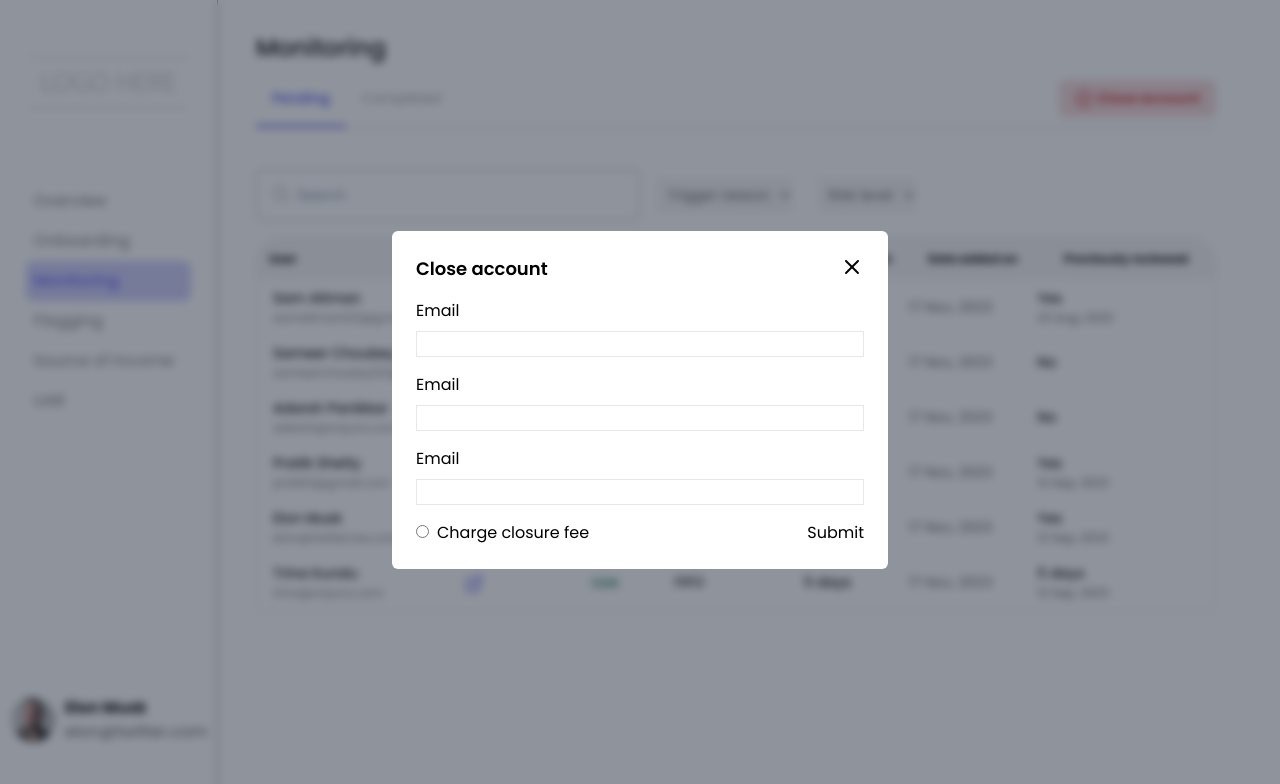
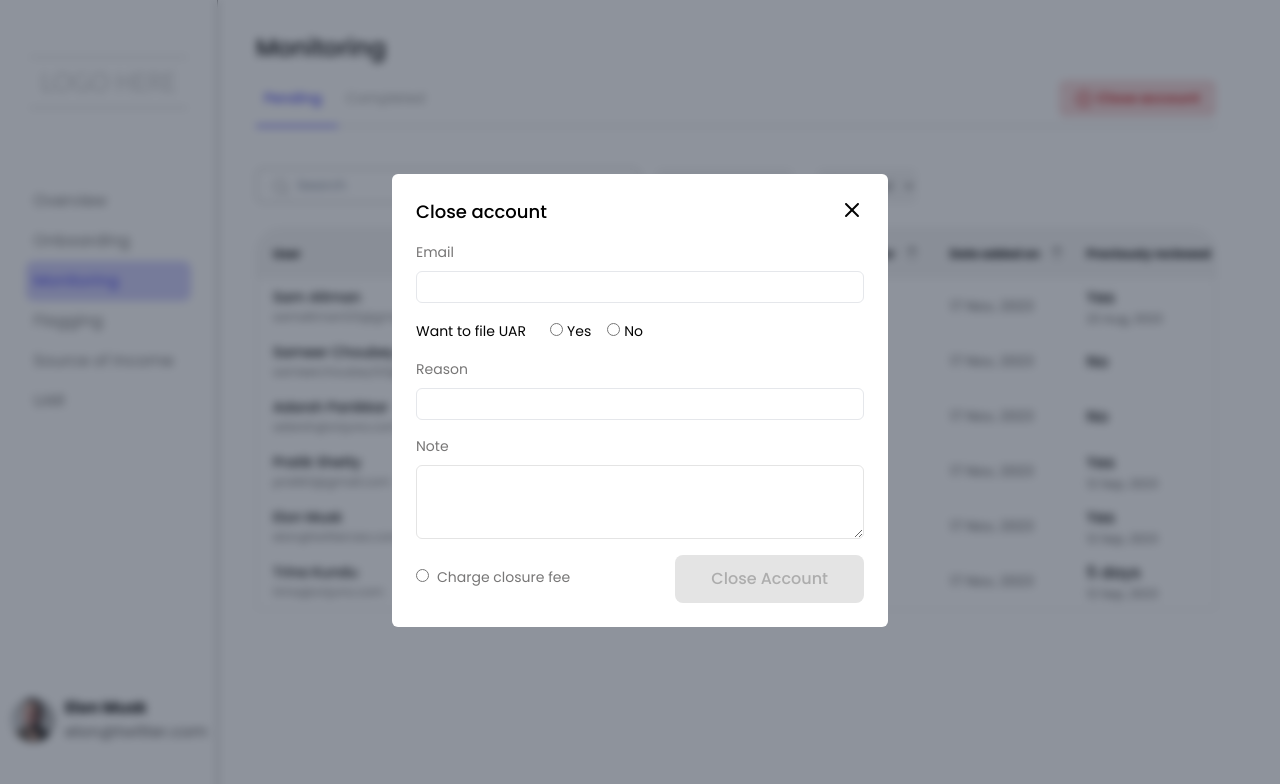
Before and after one commit to sameer2399/juno-assignment, a React (Create React App) app: page /monitoring in a window 1280 px wide. Both pictures are taken after a click on the button "Close account". Shown: the top 784 px of the page. Built offline with nearby package versions, Linux system fonts and the light colour scheme.

Commit message:
added close account modal, filter, search

```diff
--- a/src/components/Modal/closeAccountModal.jsx
+++ b/src/components/Modal/closeAccountModal.jsx
@@ -5,7 +5,7 @@ const CloseAccountModal = ({ isOpen, onClose }) => {
   return (
     <Modal isOpen={isOpen} onClose={onClose}>
       <div className="flex justify-between">
-        <h1 className="text-lg font-semibold">Close account</h1>
+        <h1 className="text-lg text-[18px] font-[500]">Close account</h1>
         <svg
           onClick={onClose}
           width="24"
@@ -31,23 +31,45 @@ const CloseAccountModal = ({ isOpen, onClose }) => {
       </div>
       <form className="mt-4 flex flex-col gap-4">
         <div className="flex flex-col gap-2">
-          <label>Email</label>
-          <input type="text" className="w-full border" />
+          <label className="text-[14px] font-[400] text-[#777676]">Email</label>
+          <input type="text" className="w-full border rounded-md h-8" />
+        </div>
+        <div className="flex gap-6 ">
+          <div>
+            <label className="text-[14px] font-[400] text-[#050505]">Want to file UAR</label>
+          </div>
+
+          <div>
+            <input className="border border-[#C9C8C8]" type="radio" name="" />
+            <label className="ml-1 text-[14px] font-[400] text-[#050505] ">Yes</label>
+            <input className="ml-4" type="radio" name="" />
+            <label className="ml-1 text-[14px] font-[400] text-[#050505]">No</label>
+          </div>
         </div>
         <div className="flex flex-col gap-2">
-          <label>Email</label>
-          <input type="text" className="w-full border" />
+          <label className="text-[14px] text-[#777676]">Reason</label>
+          <input type="text" className="w-full border rounded-md h-8" />
         </div>
         <div className="flex flex-col gap-2">
-          <label>Email</label>
-          <input type="text" className="w-full border" />
+          <label className="text-[14px] text-[#777676]">Note</label>
+          <textarea
+            className="border border-[#E4E4E4] rounded-md"
+            name=""
+            id=""
+            cols="30"
+            rows="3"
+          ></textarea>
         </div>
         <div className="flex justify-between">
-          <div>
+          <div className="mt-[0.65rem]">
             <input type="radio" name="" />
-            <label className="ml-2">Charge closure fee</label>
+            <label className="ml-2 text-[14px] text-[#777676]">
+              Charge closure fee
+            </label>
           </div>
-          <button className="">Submit</button>
+          <button className="bg-[#E4E4E4] text-[#ADADAD] font-[500] text-[16px] py-3 px-9 rounded-lg">
+            Close Account
+          </button>
         </div>
       </form>
     </Modal>
--- a/src/components/Table/index.jsx
+++ b/src/components/Table/index.jsx
@@ -21,7 +21,7 @@ const Table = (props) => {
                 {item.email}
               </p>
             </div>
-            <div className="pt-3">
+            <div className="pt-3 pl-4">
               <img src="./external-link.png" alt="" />
             </div>
           </div>
@@ -30,9 +30,15 @@ const Table = (props) => {
           style={{
             color: checkRiskLevelStatus(item.riskLevel)?.color,
           }}
-          className=" font-[500] text-[14px]"
+          className="flex gap-[0.4rem] font-[600] text-[14px]"
         >
-          {item.riskLevel}
+          <div
+            style={{
+              backgroundColor: checkRiskLevelStatus(item.riskLevel)?.color,
+            }}
+            className="mt-6 h-[0.65rem] w-[0.65rem] rounded-full"
+          ></div>
+          <div className="mt-[1.15rem]">{item.riskLevel}</div>
         </td>
         {selected === "Pending" ? (
           <td className="text-[#050505] font-[500] text-[14px]">
@@ -44,11 +50,11 @@ const Table = (props) => {
           </td>
         )}
         {selected === "Pending" ? (
-          <td className="text-[#050505] font-[500] text-[14px]">
+          <td className="text-[#050505] font-[500] text-[16px]">
             {item.inQueueFor}
           </td>
         ) : (
-          <td className="text-[#050505] font-[500] text-[14px]">
+          <td className="text-[#050505] font-[500] text-[16px]">
             {item.timeToClose}
           </td>
         )}
@@ -57,13 +63,13 @@ const Table = (props) => {
         </td>
         {selected === "Pending" ? (
           <td className="text-[#777676] font-[500] text-[12px]">
-            <p className="text-[#050505] font-[500] text-[14px]">
+            <p className="text-[#050505] font-[500] text-[16px]">
               {item.reviewInfo?.isReviewed}
             </p>
             {item.reviewInfo?.reviewedDate}
           </td>
         ) : (
-          <td className="text-[#777676] font-[500] text-[12px]">
+          <td className="text-[#777676] font-[500] text-[12px] pl-2">
             <p className="text-[#050505] font-[500] text-[14px]">
               {item.actionInfo?.name}
             </p>
@@ -79,23 +85,43 @@ const Table = (props) => {
       <table className="mt-4 table-auto w-[75vw] border border-separate border-spacing-0 border-[#E4E4E4] rounded-t-3xl overflow-hidden">
         <thead className="text-[#050505] text-[12px] font-[500] bg-[#F5F5F5]">
           <tr className="">
-            <th className="p-3 text-left">User</th>
-            <th>Risk level</th>
+            <th className=" text-left w-[30vw] p-4">User</th>
+            <th className=" text-left w-[10vw] gap-2 flex  p-4 pl-0">
+              <div>Risk level</div>
+              <div>
+                <img className="cursor-pointer" src="./chevrons-up-down.png" alt="" />
+              </div>
+            </th>
             {selected === "Pending" ? (
-              <th>Trigger reason</th>
+              <th className="w-[18vw] text-left ">Trigger reason</th>
             ) : (
-              <th>Action reason</th>
+              <th className="w-[18vw] text-left ">Action reason</th>
             )}
             {selected === "Pending" ? (
-              <th>In queue for</th>
+              <th className="w-[10vw] text-left flex gap-2">
+                <div>In queue for</div>
+                <div>
+                  <img className="cursor-pointer" src="./chevrons-up-down.png" alt="" />
+                </div>
+              </th>
             ) : (
-              <th>Time to close</th>
+              <th className="w-[10vw] text-left flex gap-2  ">
+                <div>Time to close</div>
+                <div>
+                  <img className="cursor-pointer" src="./chevrons-up-down.png" alt="" />
+                </div>
+              </th>
             )}
-            <th>Date added on</th>
+            <th className="w-[19vw] text-left ">
+              <div className="flex gap-2"><div>Date added on</div>
+              <div>
+                <img className="cursor-pointer" src="./chevrons-up-down.png" alt="" />
+              </div></div>
+            </th>
             {selected === "Pending" ? (
-              <th>Previously reviewed</th>
+              <th className="w-[16vw] text-left ">Previously reviewed</th>
             ) : (
-              <th>Action taken by</th>
+              <th className="w-[16vw] text-left pl-2">Action taken by</th>
             )}
           </tr>
         </thead>
--- a/src/pages/Monitoring/index.jsx
+++ b/src/pages/Monitoring/index.jsx
@@ -9,7 +9,7 @@ import { pendingData, completedData } from "../../data/mockData";
 import { useState, useEffect } from "react";
 
 const Monitoring = () => {
-  const [ searchText, setSearchText ] = useState('');
+  const [searchText, setSearchText] = useState("");
   const [triggerReasons, setTriggerReasons] = useState([]);
   const [selectedTab, setSelectedTab] = useState(tabs[0]);
   const [isCloseAccountModalOpen, setIsCloseAccountModalOpen] = useState(false);
@@ -32,7 +32,8 @@ const Monitoring = () => {
 
   const handleFilterDataBasedOnReason = (reason) => {
     if (!data) return;
-    if (reason === "Trigger reason" || reason === "Action reason") return setData(originalData);
+    if (reason === "Trigger reason" || reason === "Action reason")
+      return setData(originalData);
     if (selectedTab.name === "Pending") {
       const filteredData = pendingData.filter(
         (item) => item.triggerReason === reason
@@ -45,7 +46,6 @@ const Monitoring = () => {
       setData(filteredData);
     }
   };
-
 
   const handleFilterDataBasedOnRisk = (risk) => {
     if (!data) return;
@@ -62,8 +62,6 @@ const Monitoring = () => {
       setData(filteredData);
     }
   };
-
-
 
   const handleToggleCloseAccount = () =>
     setIsCloseAccountModalOpen((prev) => !prev);
@@ -83,10 +81,6 @@ const Monitoring = () => {
     setTriggerReasons([...triggerReasons]);
   };
 
-
-
-
-
   return (
     <div className="flex">
       <Sidebar />
@@ -97,7 +91,7 @@ const Monitoring = () => {
       <div className="pl-[20vw] pt-8">
         <h1 className="font-[500] text-2xl">Monitoring</h1>
 
-        <div className="flex justify-between w-[75vw] pt-4 pb-0 border-b-2 border-[#e4e4e4]">
+        <div className="absolute flex justify-between w-[75vw] pt-4 pb-0 border-b-2 border-[#e4e4e4]">
           <div>
             {tabs.map((tab, index) => (
               <button
@@ -106,8 +100,7 @@ const Monitoring = () => {
                   if (tab === selectedTab) return;
                   setSelectedTab(tab);
                 }}
-                //border-[#4643EE]
-                className={`text-[14px]  font-[500] mt-2 px-4 pb-4   ${
+                className={`text-[14px] font-[500] mt-[0.5rem] -mb-[0.12rem] px-4 pb-4 pl-2   ${
                   selectedTab === tab
                     ? "text-[#4643EE] border-[#4643EE] border-b-2"
                     : "text-[#ADADAD]"
@@ -134,25 +127,27 @@ const Monitoring = () => {
 
         {selectedTab.name === "Pending" ? (
           <>
-            <div className=" flex gap-2 w-[75vw] mt-10">
+            <div className=" flex gap-2 w-[75vw] mt-24">
               <div className="flex relative">
                 <img
-                  className="absolute mt-[1rem] ml-4"
+                  className="absolute mt-[1.1rem] ml-4"
                   src="./search.png"
                   alt=""
                 />
                 <input
-                  className="border border-[#ADADAD] text-[14px] font-[500] rounded-md w-[30vw] p-2 pl-10"
+                  className="border h-[2.2rem] mt-2 border-[#ADADAD] text-[14px] font-[500] rounded-md w-[30vw] pl-10"
                   type="text"
                   name=""
                   placeholder="Search"
                   value={searchText}
                   id=""
-                  onChange={(e) => {setSearchText(e.target.value)
-                  const filteredData = originalData.filter(
-                    (item) => item.name.toLowerCase().includes(searchText.toLowerCase())
-                  );
-                  setData(filteredData);
+                  onChange={(e) => {
+                    setSearchText(e.target.value);
+                    if(e.target.value === "") return setData(originalData);
+                    const filteredData = originalData.filter((item) =>
+                      item.name.toLowerCase().includes(searchText.toLowerCase())
+                    );
+                    setData(filteredData);
                   }}
                 />
               </div>
@@ -199,16 +194,16 @@ const Monitoring = () => {
             <Table data={data} selected={selectedTab.name} />
           </>
         ) : (
-           <>
-            <div className=" flex gap-2 w-[75vw] mt-10">
+          <>
+            <div className=" flex gap-2 w-[75vw] mt-24">
               <div className="flex relative">
                 <img
-                  className="absolute mt-[1rem] ml-4"
+                  className="absolute mt-[1.1rem] ml-4"
                   src="./search.png"
                   alt=""
                 />
                 <input
-                  className="border border-[#ADADAD] text-[14px] font-[500] rounded-md w-[30vw] p-2 pl-10"
+                  className="h-[2.2rem] mt-2 border border-[#ADADAD] text-[14px] font-[500] rounded-md w-[30vw] p-2 pl-10"
                   type="text"
                   name=""
                   placeholder="Search"
```
Also changed, not shown: public/chevrons-up-down.png (added).
